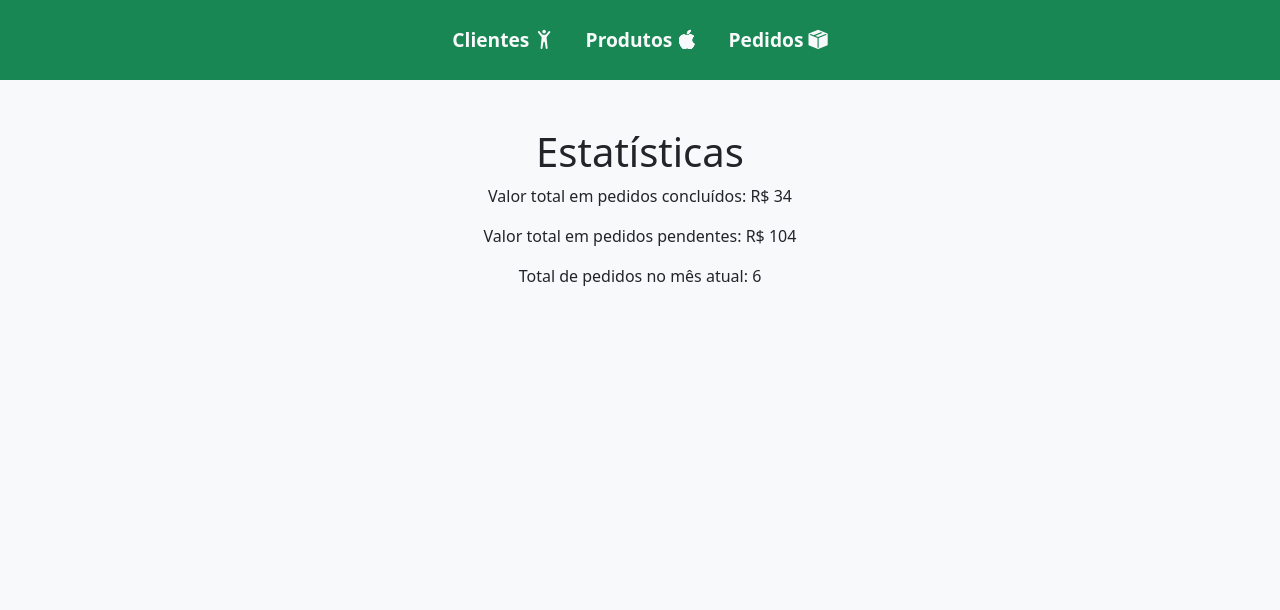
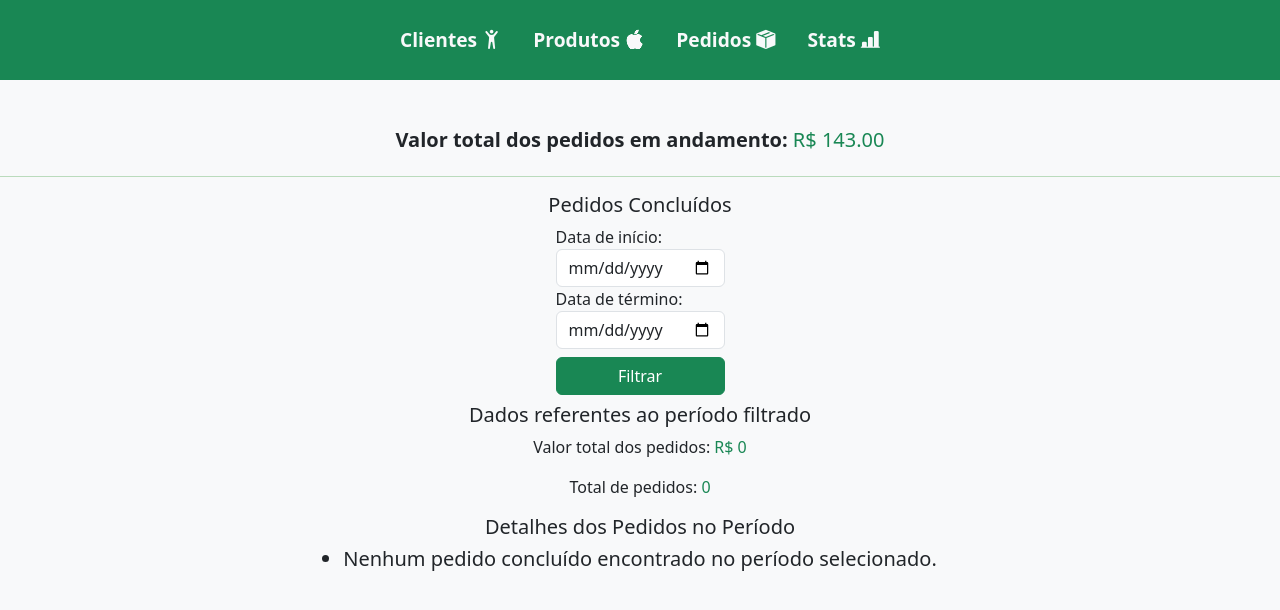
Before and after one commit to carloshtbraga/Fazenda-App, a Django app: page /estatisticas/ in a window 1280 px wide; the page is wider, and only the part inside the window is pictured. Shown: the top 610 px of that part. Run offline with Django 4.2, Linux system fonts and the light colour scheme; data comes from the database, SQL or seed files in the repository; both versions use the stored data as it was after the commit.

Commit message:
:sparkles: estatisticas

```diff
--- a/fazenda/templates/base.html
+++ b/fazenda/templates/base.html
@@ -61,6 +61,7 @@
     <a class="nav-link text-light" href="{% url 'listar_clientes' %}">Clientes <i class="bi bi-person-arms-up"></i></a>
     <a class="nav-link text-light" href="{% url 'listar_produtos' %}">Produtos <i class="bi bi-apple"></i></a>
     <a class="nav-link text-light" href="{% url 'listar_pedidos' %}">Pedidos <i class="bi bi-box-seam-fill"></i></a>
+    <a class="nav-link text-light" href="{% url 'estatisticas' %}">Stats <i class="bi bi-bar-chart-line-fill"></i></a>
   </header>
   {% block content %}{% endblock %}
 </body>
--- a/fazenda/templates/estatisticas.html
+++ b/fazenda/templates/estatisticas.html
@@ -1,10 +1,42 @@
 {% extends 'base.html' %}
+
 {% block title %}Estatísticas{% endblock %}
+
 {% block content %}
-    <h1>Estatísticas</h1>
+<div class="text-center">
+    <h5>
+        <b>Valor total dos pedidos em andamento:</b> <span class="text-success">R$ {{ valor_pedidos_pendentes }}</span>
+    </h5>
+</div>
+    <hr />
+    <h5>Pedidos Concluídos</h5>
+    <form method="GET" action="{% url 'estatisticas' %}" class="tex d-flex flex-column justify-content-center">
+        <label for="data_inicio">Data de início:</label>
+        <input type="date" id="data_inicio" name="data_inicio" class="form-control" />
 
-    <p>Valor total em pedidos concluídos: R$ {{ valor_pedidos_concluidos }}</p>
-    <p>Valor total em pedidos pendentes: R$ {{ valor_pedidos_pendentes }}</p>
-    <p>Total de pedidos no mês atual: {{ total_pedidos_mes_atual }}</p>
-    <!-- Adicione outras estatísticas conforme desejado -->
+        <label for="data_fim">Data de término:</label>
+        <input type="date" id="data_fim" name="data_fim" class="form-control" />
+
+        <button type="submit" class="btn btn-success mt-2 mb-2">Filtrar</button>
+    </form>
+    <h5>Dados referentes ao período filtrado</h5>
+    <p>
+        Valor total dos pedidos:
+        <span class="text-success">R$ {{ valor_pedidos_concluidos }}</span>
+    </p>
+    <p>Total de pedidos: <span class="text-success">{{ total_pedidos_mes_atual }}</span></p>
+    <h5>Detalhes dos Pedidos no Período</h5>
+    <ul class="h5 list-group list-group-flush w-75 d-flex flex-column justify-content-center align-items-center">
+        {% for pedido_id, cliente_nome, cliente_empresa in pedidos_no_periodo %}
+        <a class="list-group-item list-group-item-action d-flex justify-content-between align-items-center list" href="{% url 'detalhes_item_pedido' pedido_id %}">
+            <div class="d-flex flex-column">
+                <span class="fs-4 text-success">Pedido {{ pedido_id }}</span>
+                <span class="text-secondary"><b>Empresa:</b> {{ cliente_empresa }}</span>
+                <span class="text-secondary"><b>Nome cliente:</b> {{ cliente_nome }}</span>
+            </div>
+        </a>
+        {% empty %}
+        <li>Nenhum pedido concluído encontrado no período selecionado.</li>
+        {% endfor %}
+    </ul>
 {% endblock %}
--- a/fazenda/templates/listar_pedidos.html
+++ b/fazenda/templates/listar_pedidos.html
@@ -33,7 +33,7 @@
             <a class="btn btn-lg btn btn-outline-success fs-5 mb-2" href="{% url 'listar_pedidos_concluidos' %}">Concluídos</a>
 
         </div>
-        <hr>
+
         <ul class="h5 list-group list-group-flush w-75 d-flex flex-column justify-content-center align-items-center">
             {% for pedido in pedidos %}
                 <a class="list-group-item list-group-item-action d-flex justify-content-between align-items-center list"
--- a/fazenda/views.py
+++ b/fazenda/views.py
@@ -1,8 +1,9 @@
 from django.shortcuts import redirect, render, get_object_or_404
-from django.db.models import Sum, F, Q, Count
+from django.db.models import Sum, F, Q, Count, ExpressionWrapper, DecimalField
 from .forms import ClienteForm, PedidoForm, ProdutoForm, ItemPedidoForm
 from .models import Cliente, Pedido, Produto, ItemPedido
 from django.utils import timezone
+from datetime import datetime
 
 
 # Create your views here.
@@ -140,6 +141,9 @@ def listar_pedidos_concluidos(request):
         pedidos = pedidos.filter(
             Q(cliente__nome__icontains=termo_pesquisa)
             | Q(cliente__empresa__icontains=termo_pesquisa)
+            | Q(
+                pk__icontains=termo_pesquisa
+            )  # Procurar pelo ID do pedido (chave primária)
         )
 
     return render(request, "listar_pedidos_concluidos.html", {"pedidos": pedidos})
@@ -214,21 +218,45 @@ def alternar_checkbox_item_pedido(request, item_pedido_id):
 
 
 def estatisticas(request):
-    valor_pedidos_concluidos = (
-        Pedido.objects.filter(status="Concluído").aggregate(
-            total=Sum("itempedido__preco")
-        )["total"]
-        or 0
-    )
-    valor_pedidos_pendentes = (
-        Pedido.objects.filter(status="Pendente").aggregate(
-            total=Sum("itempedido__preco")
-        )["total"]
-        or 0
-    )
-    total_pedidos_mes_atual = Pedido.objects.filter(
-        data_pedido__month=timezone.now().month
-    ).count()
+    data_inicio = request.GET.get("data_inicio")
+    data_fim = request.GET.get("data_fim")
+
+    pedidos_pendentes = Pedido.objects.filter(status="Pendente")
+
+    valor_pedidos_pendentes = 0
+
+    for pedido in pedidos_pendentes:
+        itens_pedido = pedido.itempedido_set.all()
+        valor_pedido = sum(item.quantidade * item.preco for item in itens_pedido)
+        valor_pedidos_pendentes += valor_pedido
+
+    valor_pedidos_concluidos = 0
+    total_pedidos_mes_atual = 0
+    pedidos_no_periodo = []
+
+    if data_inicio and data_fim:
+        data_inicio = datetime.strptime(data_inicio, "%Y-%m-%d").date()
+        data_fim = datetime.strptime(data_fim, "%Y-%m-%d").date()
+
+        pedidos_concluidos = Pedido.objects.filter(
+            status="Concluído", data_pedido__range=(data_inicio, data_fim)
+        )
+
+        valor_pedidos_concluidos = (
+            pedidos_concluidos.aggregate(
+                total=ExpressionWrapper(
+                    Sum(F("itempedido__quantidade") * F("itempedido__preco")),
+                    output_field=DecimalField(),
+                )
+            )["total"]
+            or 0
+        )
+
+        total_pedidos_mes_atual = pedidos_concluidos.count()
+
+        pedidos_no_periodo = pedidos_concluidos.values_list(
+            "id", "cliente__nome", "cliente__empresa"
+        )
 
     return render(
         request,
@@ -237,5 +265,6 @@ def estatisticas(request):
             "valor_pedidos_concluidos": valor_pedidos_concluidos,
             "valor_pedidos_pendentes": valor_pedidos_pendentes,
             "total_pedidos_mes_atual": total_pedidos_mes_atual,
+            "pedidos_no_periodo": pedidos_no_periodo,
         },
     )
```
Also changed, not shown: db.sqlite3.
